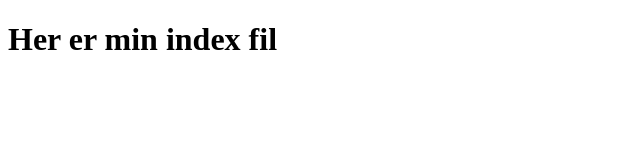
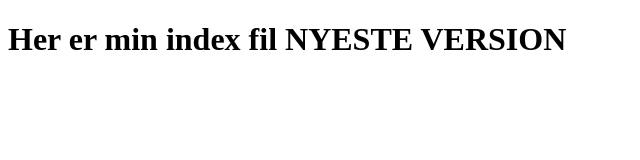
Before and after one commit to eigi0621/git_test_torsdag, a plain HTML site: page index.html in a window 1280 px wide. Shown: the whole page, without its empty margins (0-640 px from the left). Drawn offline with Linux system fonts and the light colour scheme.

Commit message:
ny versione

```diff
--- a/index.html
+++ b/index.html
@@ -8,7 +8,7 @@
 </head>
 
 <body>
-    <h1>Her er min index fil</h1>
+    <h1>Her er min index fil NYESTE VERSION</h1>
   <script src=""></script>
 </body>
 </html>
```
